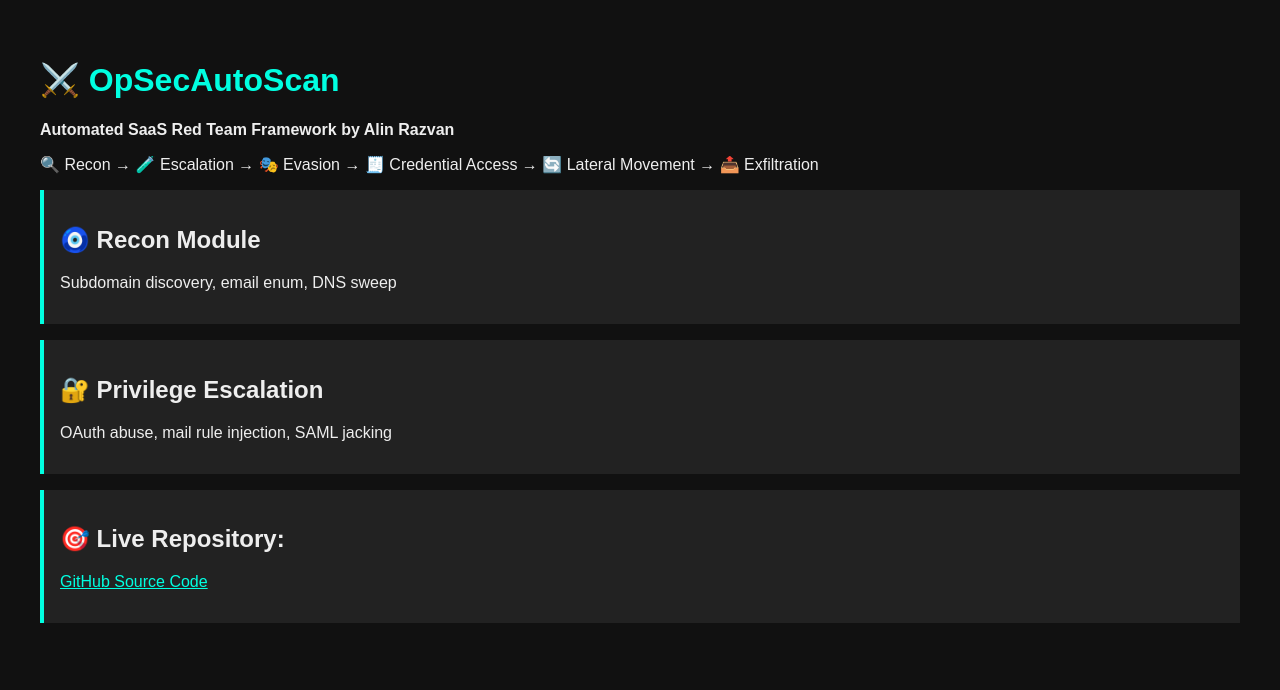
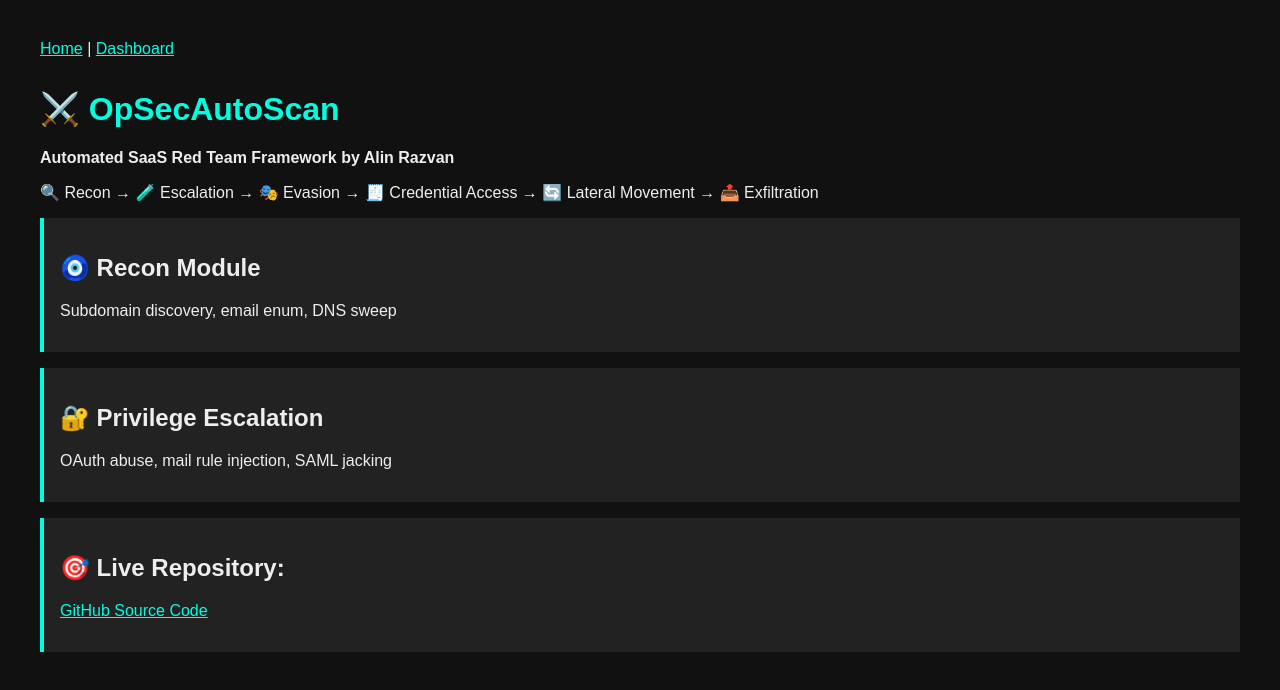
Before and after one commit to opsecpulse/OpSecAutoScan, a plain HTML site: page index.html in a window 1280 px wide. Drawn offline with Linux system fonts and the light colour scheme.

Commit message:
Add navigation link to dashboard.html on main page

```diff
--- a/index.html
+++ b/index.html
@@ -1,16 +1,22 @@
 <!DOCTYPE html>
 <html lang="en">
 <head>
-  <meta charset="UTF-8">
+  <meta charset="UTF-8" />
   <title>OpSecAutoScan – Red Team Framework</title>
   <style>
     body { font-family: sans-serif; background: #111; color: #eee; padding: 2rem; }
     h1 { color: #00ffe1; }
     .module { margin-bottom: 1rem; padding: 1rem; background: #222; border-left: 4px solid #00ffe1; }
     a { color: #00ffe1; }
+    nav { margin-bottom: 2rem; }
   </style>
 </head>
 <body>
+  <nav>
+    <a href="index.html">Home</a> |
+    <a href="dashboard.html">Dashboard</a>
+  </nav>
+
   <h1>⚔️ OpSecAutoScan</h1>
   <p><strong>Automated SaaS Red Team Framework by Alin Razvan</strong></p>
   <p>🔍 Recon → 🧪 Escalation → 🎭 Evasion → 🧾 Credential Access → 🔄 Lateral Movement → 📤 Exfiltration</p>
```
